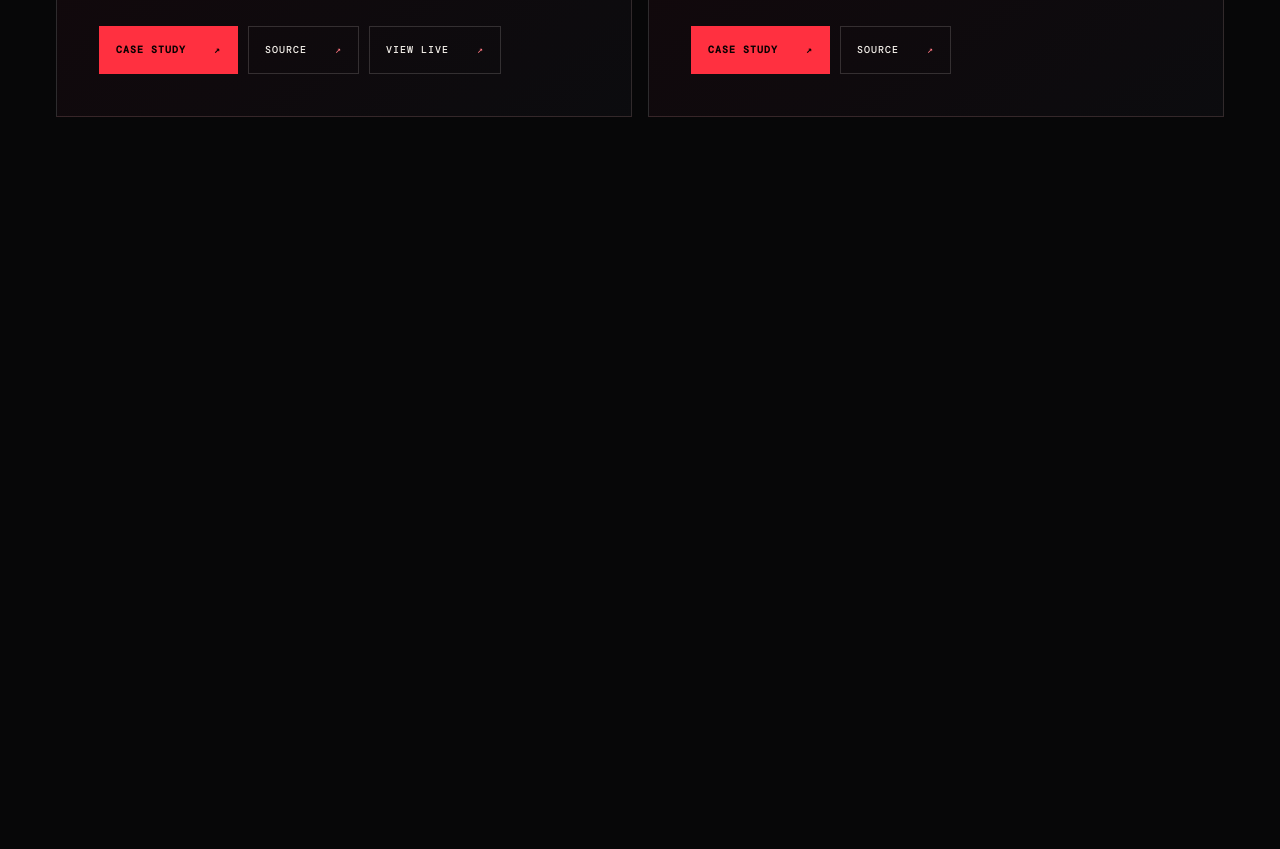
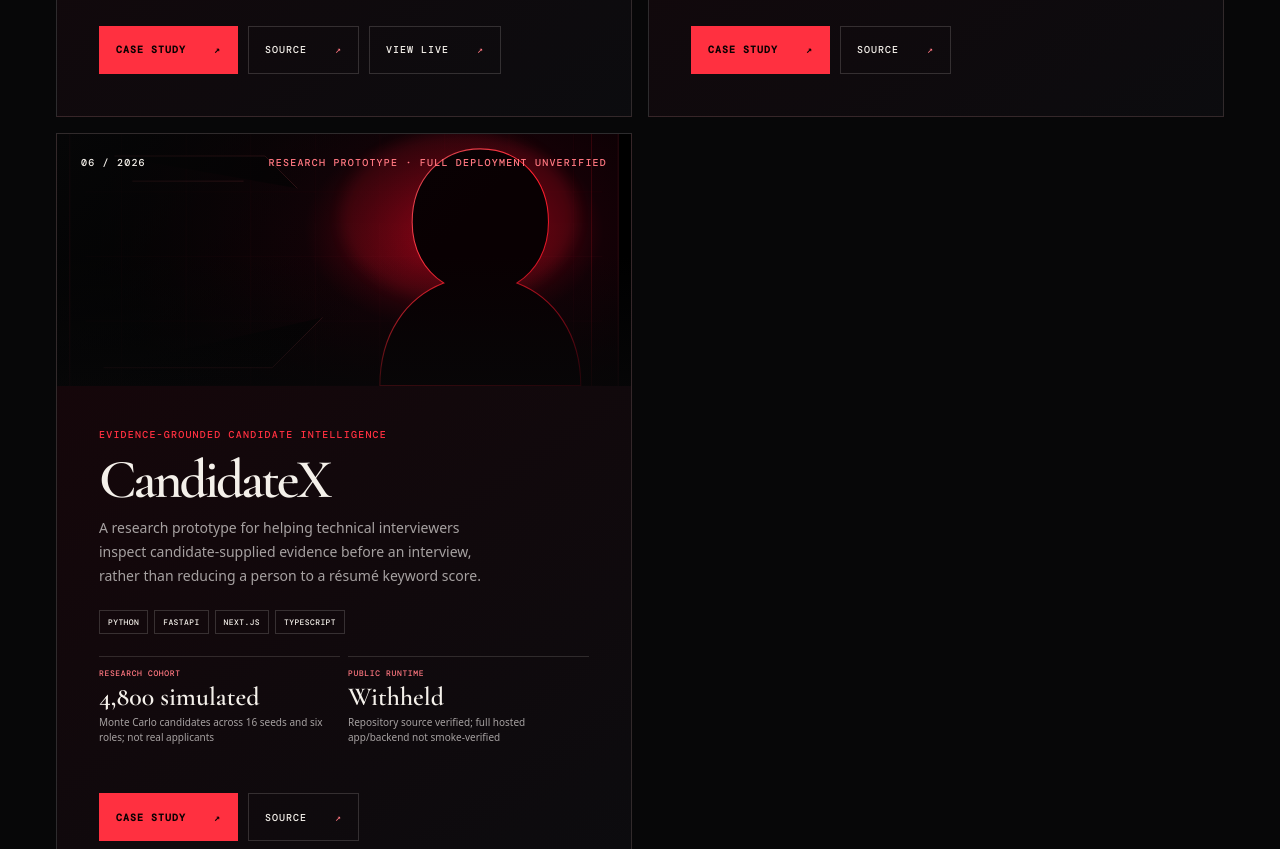
Before and after one commit to yorayriniwnl/Portfolio-Ayush-Roy, a Next.js app: page /projects in a window 1280 px wide. Shown: the part 3080-3929 px from the top of the page. Before the commit the page ends 3323 px from the top, so only its background shows below. Built offline with nearby package versions, Linux system fonts and the light colour scheme; no server answers.

Commit message:
feat: add evidence-bounded CandidateX project 06

```diff
--- a/src/content/projects.ts
+++ b/src/content/projects.ts
@@ -108,7 +108,7 @@ const portfolio: Project = {
   workflow: "A server-rendered project index leads to one canonical case study per project, with stable source and verified-live resolvers alongside the document.",
   hardPart: "The important boundary is separating the permanent professional namespace from changing infrastructure. A case study can remain stable even when a deployment or source provider changes.",
   decisions: [
-    { title: "Keep project facts centralized", body: "The five public projects, aliases, links, availability, claims, and SEO copy live in the content model rather than being repeated across route components." },
+    { title: "Keep project facts centralized", body: "The public projects, aliases, links, availability, claims, and SEO copy live in the content model rather than being repeated across route components." },
     { title: "Make external destinations resolvers", body: "Live and source routes are data-driven redirects; the portfolio never embeds or proxies another application." },
     { title: "Defer heavy scenes", body: "The existing Three/R3F explanation loads only when its section approaches the viewport, keeping engineering text cheap to read." },
   ],
@@ -124,11 +124,11 @@ const portfolio: Project = {
     "Typecheck, lint, content validation, asset validation, and production build remain release gates.",
   ],
   results: [
-    "The public project index exposes exactly five CV projects.",
+    "The public project index exposes the CV-scoped engineering projects.",
     "Source and live actions have explicit availability instead of guessed destinations.",
   ],
   metrics: [
-    { label: "Public project scope", value: "5", context: "CV projects in the recruiter-facing index" },
+    { label: "Public project scope", value: "6", context: "CV projects in the recruiter-facing index" },
     { label: "Rendering boundary", value: "Deferred", context: "R3F scene loads below the textual case-study surface" },
   ],
   limitations: [
@@ -450,6 +450,82 @@ const talks: Project = {
   },
 };
 
+const candidateX: Project = {
+  id: "candidatex",
+  slug: "candidatex",
+  aliases: ["candidate-capability-intelligence", "cci"],
+  index: "06",
+  title: "CandidateX",
+  shortTitle: "CandidateX",
+  kicker: "Evidence-grounded candidate intelligence",
+  purpose: "A research prototype for helping technical interviewers inspect candidate-supplied evidence before an interview, rather than reducing a person to a résumé keyword score.",
+  status: "Research prototype · full deployment unverified",
+  role: "Research engineering · full-stack implementation",
+  contribution: "I developed the CandidateX repository around closed-world candidate intake, static artifact analysis, provenance, role-weighted capability estimates, contradiction diagnostics, and interview-probe generation.",
+  outcome: "A full-stack research codebase that turns a candidate manifest and job context into an inspectable evidence graph and interviewer-oriented technical dossier.",
+  evidenceScope: "The source repository is verified. A Vercel check has completed for repository commits, but the repository root currently contains an explicit initial deployment shell while the actual Next.js application lives under `apps/web`; the FastAPI backend and full browser-to-backend path were not independently smoke-verified in this audit, so no live URL is exposed here. The committed N=4,800 ablation study is synthetic Monte Carlo research generated from the project's own simulation assumptions, not validation against real candidates, hiring outcomes, or job performance.",
+  technologies: ["Python", "FastAPI", "Next.js", "TypeScript", "SQLAlchemy", "NumPy", "SciPy"],
+  art: "/media/hero-studio.svg",
+  period: "2026",
+  links: { source: "https://github.com/yorayriniwnl/CandidateX" },
+  availability: { live: "unavailable", source: "verified" },
+  visibility: { featured: true, portfolio: true, resume: true },
+  media: [],
+  problem: "A conventional résumé compresses technical work into claims while an interviewer has limited time to inspect repositories, deployments, contribution history, CI, schemas, and contradictory signals before asking useful questions.",
+  whyItMatters: "Interviewers benefit from knowing what evidence exists, what is missing, where claims conflict, and which questions would reduce uncertainty. That is different from automating a hiring decision.",
+  constraints: [
+    "Analysis is bounded to candidate-supplied or explicitly linked resources rather than identity discovery across the open web.",
+    "Untrusted candidate code must be inspected statically and never executed as part of evidence acquisition.",
+    "Missing evidence remains UNKNOWN and is separated from observed capability.",
+    "Current quantitative evaluation is synthetic; real-world predictive validity has not been established.",
+  ],
+  workflow: "CV and job context become a canonical manifest; static analyzers and safe deployment inspection produce provenance-linked evidence; the system aggregates observed capabilities and coverage, surfaces contradictions, and generates interview probes for a human interviewer.",
+  hardPart: "The difficult boundary is preserving useful signal without turning absence into failure or provenance into decoration. CandidateX therefore separates capability estimates from evidence coverage and keeps the evidence locator beside the score.",
+  decisions: [
+    { title: "Use a closed-world manifest", body: "CandidateX is designed around resources the candidate supplied or explicitly linked, reducing identity-matching and unconstrained-scraping risk." },
+    { title: "Never execute candidate code", body: "Repository inspection is designed around static analyzers and manifests; untrusted projects are evidence inputs, not workloads to run." },
+    { title: "Separate estimate from coverage", body: "Observed capability and evidence coverage are represented separately so missing public evidence is not silently converted into a zero." },
+    { title: "Keep the human decision boundary", body: "The output is evidence, diagnostics, and interview probes for a human interviewer; the system is not presented as an autonomous hiring authority." },
+  ],
+  architecture: ["Candidate/JD intake", "Closed-world manifest", "Static repository + deployment analyzers", "Candidate Evidence Graph", "Capability + coverage model", "Contradiction diagnostics", "Interview probes / dossier"],
+  implementation: [
+    "The Next.js interface contains candidate intake, directory, comparison, dossier, evidence-provenance, audit-trail, and research surfaces.",
+    "The FastAPI backend contains intake, acquisition, static analyzers, scoring, graph, pipeline, dossier, research, and override endpoints.",
+    "The deployment inspector includes SSRF-oriented boundaries while repository analysis is designed not to execute candidate code.",
+    "The browser currently includes mock dossier/graph fallbacks when the backend is unavailable; that fallback is part of the prototype boundary, not live evaluation evidence.",
+  ],
+  testing: [
+    "The repository contains pytest coverage for scoring, static analysis, deployment inspection, SSRF protections, database behavior, API routes, and mathematical invariants.",
+    "A committed research runner generates reproducible synthetic ablation artifacts across 16 seeds and six canonical engineering roles.",
+    "During this audit GitHub Actions jobs terminated before executing job steps, so those red workflow runs are not treated as application-test failures or as fresh passing evidence.",
+  ],
+  results: [
+    "The repository exposes an end-to-end research architecture from declared candidate resources to an interviewer-facing evidence dossier.",
+    "The committed ablation artifact covers 4,800 simulated candidates, but it is explicitly synthetic and is not evidence of real-world hiring accuracy.",
+    "The public live resolver remains withheld until the actual Next.js application and backend path are smoke-verified together.",
+  ],
+  metrics: [
+    { label: "Research cohort", value: "4,800 simulated", context: "Monte Carlo candidates across 16 seeds and six roles; not real applicants" },
+    { label: "Public runtime", value: "Withheld", context: "Repository source verified; full hosted app/backend not smoke-verified" },
+  ],
+  limitations: [
+    "The committed research cohort is synthetic and inherits the assumptions used to generate both latent capability and evidence emissions.",
+    "No real-candidate, interviewer-outcome, hiring-outcome, job-performance, fairness, or external-validity study is established by the repository evidence reviewed here.",
+    "The frontend ships with synthetic mock dossier and graph fallbacks when the backend is unavailable.",
+    "A successful Vercel repository deployment check does not establish that the nested Next.js app, FastAPI backend, database, or full evaluation pipeline are publicly operational.",
+  ],
+  lessons: [
+    "Evidence provenance is more useful when uncertainty and missingness remain visible instead of being collapsed into one authoritative score.",
+    "Synthetic ablations can test internal model behavior, but they cannot substitute for external validation on real interview outcomes.",
+  ],
+  nextIteration: "Deploy the actual Next.js application with a separately hosted FastAPI/Postgres/Redis path, run browser-to-backend acceptance checks, then evaluate the method on a consented real-candidate dataset with blinded human ratings and report calibration, subgroup error, inter-rater agreement, and external validity before making predictive hiring claims.",
+  claimIds: [],
+  seo: {
+    title: "CandidateX · Candidate Capability Intelligence Case Study",
+    description: "An evidence-bounded engineering case study of CandidateX: candidate manifests, static analysis, provenance, capability coverage, contradiction diagnostics, and interview probes with synthetic research clearly separated from real-world validation.",
+  },
+};
+
 const tokenUsage: Project = {
   id: "token-usage",
   slug: "token-usage",
@@ -494,9 +570,9 @@ const tokenUsage: Project = {
   },
 };
 
-export const CANONICAL_PROJECT_SLUGS = ["portfolio", "helios", "zenith", "ai-vs-real", "talks"] as const;
+export const CANONICAL_PROJECT_SLUGS = ["portfolio", "helios", "zenith", "ai-vs-real", "talks", "candidatex"] as const;
 
-export const cvProjects: readonly Project[] = [portfolio, helios, zenith, aiVsReal, talks];
+export const cvProjects: readonly Project[] = [portfolio, helios, zenith, aiVsReal, talks, candidateX];
 export const legacyProjects: readonly Project[] = [tokenUsage];
 export const allProjects: readonly Project[] = [...cvProjects, ...legacyProjects];
 
```
